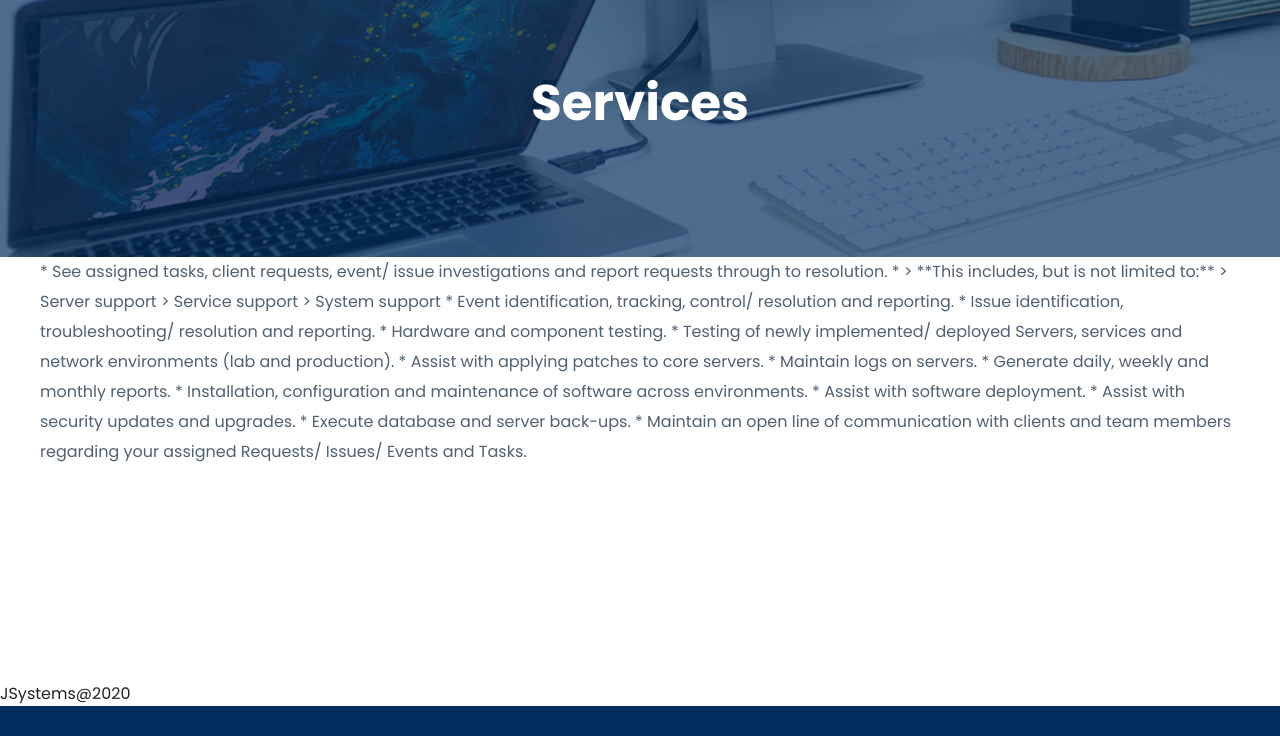
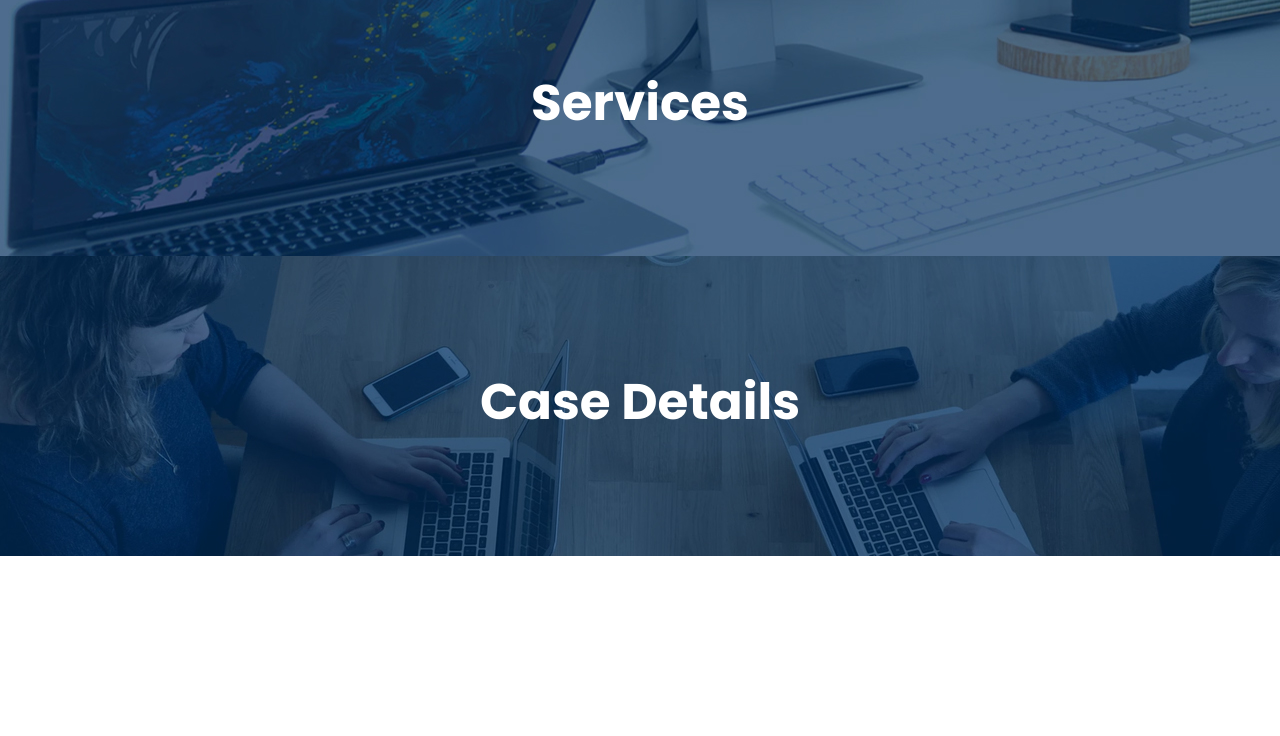
Before and after one commit to jenzzly/janvier.systems.io, a Jekyll site: the page built from services.markdown, in a window 1280 px wide and 1400 px high, scrolled down 192 px. Shown: the top 736 px of the window. Built offline with Jekyll 4.4.1, drawn with Linux system fonts in a browser that asks for light colours; some of the changed text lies outside the part shown; grey boxes are pictures that could not be loaded.

Commit message:
Changing content layout

```diff
--- a/_layouts/default.html
+++ b/_layouts/default.html
@@ -123,17 +123,49 @@
         </div>
     </div>
 <!-- CMS content -->
-    <div class="we-trusted-area">
-        <div class="container">
-            <div class="row d-flex align-items-end">
-                <p>{{ page.content }} </p>
+<main>
+
+    <!-- slider Area Start-->
+    <div class="slider-area ">
+        <!-- Mobile Menu -->
+        <div class="single-slider slider-height2 d-flex align-items-center" data-background="../assets/img/hero/gallery_hero.jpg">
+            <div class="container">
+                <div class="row">
+                    <div class="col-xl-12">
+                        <div class="hero-cap text-center">
+                            <h2>Case Details</h2>
+                        </div>
+                    </div>
+                </div>
             </div>
         </div>
     </div>
+    <!-- slider Area End-->
 
-    <div class="trusted-padding">
-      JSystems@2020
+    <!-- Services Details Start -->
+    <div class="services-details section-padding2">
+        <div class="container">
+            <div class="row">
+                <div class="offset-xl-1 offset-lg-1 col-xl-7 col-lg-7">
+                    <div class="s-detailsImg">
+                        <img src="../assets/img/hero/woman-standing-while-carrying-laptop-1181354.jpg" alt="">
+                    </div>
+                </div>
+                <div class="offset-xl-1 offset-lg-1 col-xl-7 col-lg-7">
+                    <div class="s-details-caption">
+                        <h2>{{ page.title }}</h2>
+                        <p class="details-pera1">
+                          {{ page.content }}
+                        </p>
+                        <!-- btn -->
+                        <a href="contact.html" class="btn red-btn">Contact now <i class="ti-angle-double-right"></i></a>
+                    </div>
+                </div>
+            </div>
+        </div>
     </div>
+    <!-- Services Details End -->
+  </main>
 
     <!-- Request Back Start -->
     <div class="request-back-area section-padding30">
--- a/services.markdown
+++ b/services.markdown
@@ -6,10 +6,10 @@ layout: default
 
 * See assigned tasks, client requests, event/ issue investigations and report requests through to resolution.
 
-* > **This includes, but is not limited to:**
-  >         Server support
-  >         Service support
-  >         System support
+* **This includes, but is not limited to:**
+  Server support
+  Service support
+  System support
 
 
 * Event identification, tracking, control/ resolution and reporting.
```
